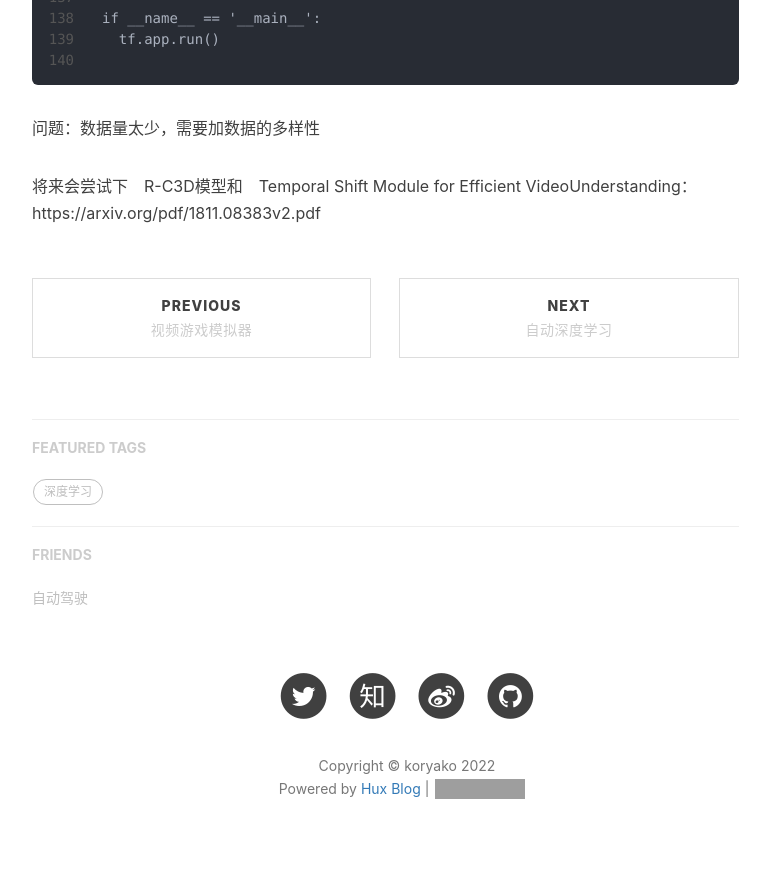
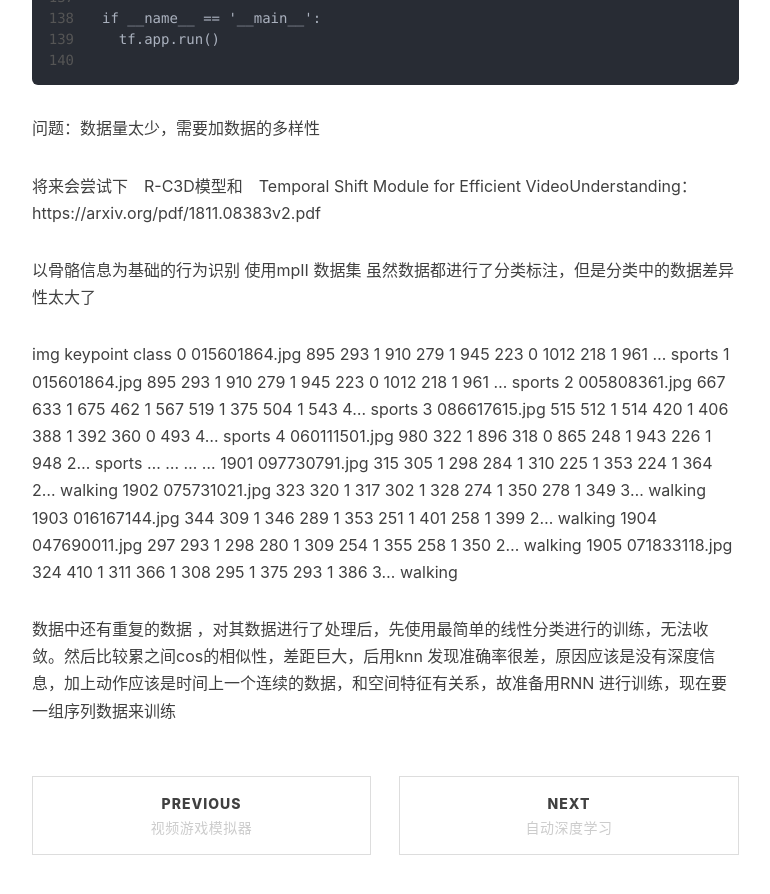
Before and after one commit to koryako/koryako.github.io, a Jekyll site: the page built from _posts/2020-08-08-摔倒检测.md, in a window 1280 px wide and 900 px high, scrolled down 3778 px. Shown: the top 894 px of the window, without its empty margins (233-1003 px from the left). Built offline with Jekyll 4.4.1, drawn with Linux system fonts in a browser that asks for light colours; nearby versions of some CDN libraries; comment, search, counter and statistics services are not loaded; grey boxes are pictures that could not be loaded.

Commit message:
Update 2020-08-08-摔倒检测.md

```diff
--- a/_posts/2020-08-08-摔倒检测.md
+++ b/_posts/2020-08-08-摔倒检测.md
@@ -177,3 +177,22 @@ if __name__ == '__main__':
 问题：数据量太少，需要加数据的多样性
 
 将来会尝试下　R-C3D模型和　Temporal Shift Module for Efficient VideoUnderstanding：https://arxiv.org/pdf/1811.08383v2.pdf
+
+
+以骨骼信息为基础的行为识别
+使用mpII 数据集  虽然数据都进行了分类标注，但是分类中的数据差异性太大了
+
+img	keypoint	class
+0	015601864.jpg	895 293 1 910 279 1 945 223 0 1012 218 1 961 ...	sports
+1	015601864.jpg	895 293 1 910 279 1 945 223 0 1012 218 1 961 ...	sports
+2	005808361.jpg	667 633 1 675 462 1 567 519 1 375 504 1 543 4...	sports
+3	086617615.jpg	515 512 1 514 420 1 406 388 1 392 360 0 493 4...	sports
+4	060111501.jpg	980 322 1 896 318 0 865 248 1 943 226 1 948 2...	sports
+...	...	...	...
+1901	097730791.jpg	315 305 1 298 284 1 310 225 1 353 224 1 364 2...	walking
+1902	075731021.jpg	323 320 1 317 302 1 328 274 1 350 278 1 349 3...	walking
+1903	016167144.jpg	344 309 1 346 289 1 353 251 1 401 258 1 399 2...	walking
+1904	047690011.jpg	297 293 1 298 280 1 309 254 1 355 258 1 350 2...	walking
+1905	071833118.jpg	324 410 1 311 366 1 308 295 1 375 293 1 386 3...	walking
+
+数据中还有重复的数据 ，对其数据进行了处理后，先使用最简单的线性分类进行的训练，无法收敛。然后比较累之间cos的相似性，差距巨大，后用knn 发现准确率很差，原因应该是没有深度信息，加上动作应该是时间上一个连续的数据，和空间特征有关系，故准备用RNN 进行训练，现在要一组序列数据来训练
```
